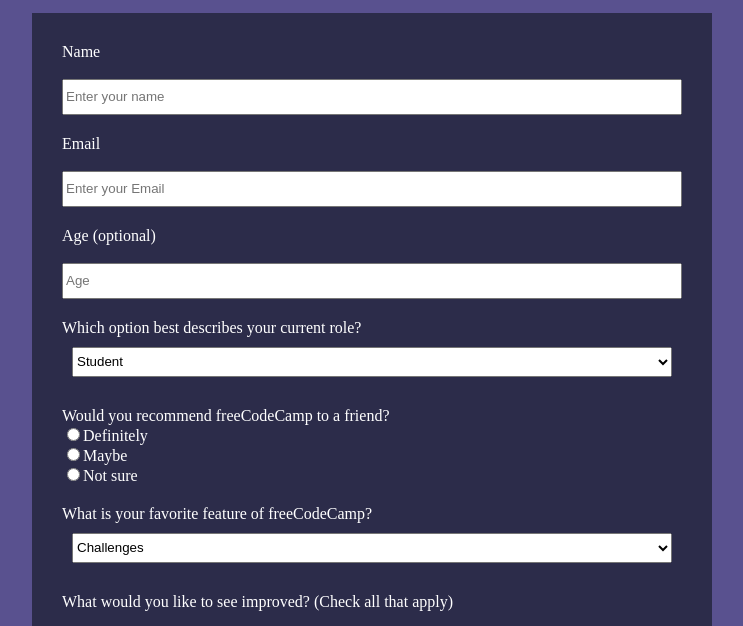
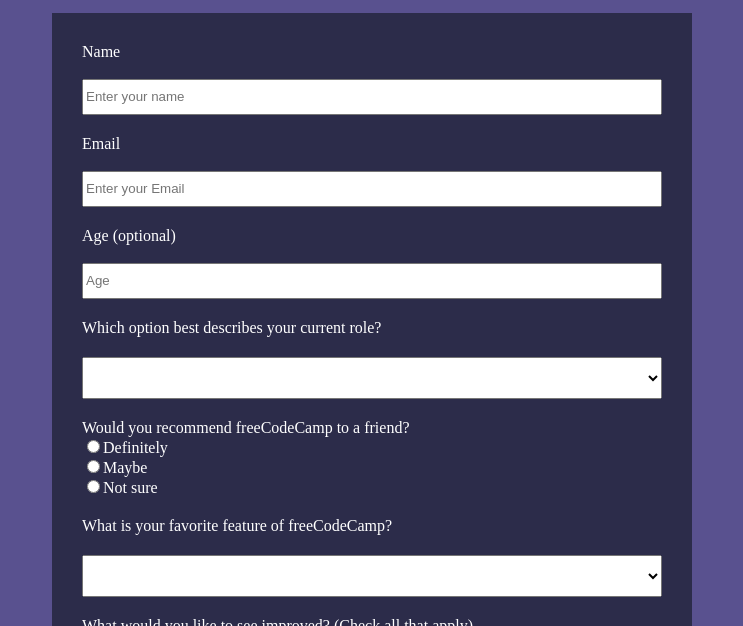
Before and after one commit to fahadshoukat/survey-form, a plain HTML site: page index.html in a window 1280 px wide. Shown: the part 101-727 px from the top of the page, without its empty margins (268-1011 px from the left). Drawn offline with Linux system fonts and the light colour scheme.

Commit message:
remove div tag and style dropdown

```diff
--- a/index.html
+++ b/index.html
@@ -31,7 +31,7 @@
                 </div>
                 <div class="formOptions">
                     <label>Which option best describes your current role?<label><br>
-                            <div class="formOptions">
+
                             <select id="dropdown">
                                 <option>Student</option>
                                 <option>Full Time Job</option>
@@ -40,25 +40,24 @@
                                 <option>Other</option>
                             </select>
                 </div>
-                </div>
                 <div class="formOptions">
                     <label>Would you recommend freeCodeCamp to a friend?<label><br>
-                            <div>
+
                             <input type="radio" name="recommend" value="definitely" />Definitely<br>
                             <input type="radio" name="recommend" value="maybe" />Maybe<br>
                             <input type="radio" name="recommend" value="not sure" />Not sure
-                            </div>
+
                 </div>
                 <div class="formOptions">
                     <label>What is your favorite feature of freeCodeCamp?<label><br>
-                            <div class="formOptions">
+                            <!-- <div class="formOptions"> -->
                             <select id="dropdown2">
                                 <option>Challenges</option>
                                 <option>Projects</option>
                                 <option>Community</option>
                                 <option>Open source</option>
                             </select>
-                            </div>
+                            <!-- </div> -->
                 </div>
                 <div class="formOptions">
                     <label>What would you like to see improved? (Check all that apply)</label><br>
--- a/style.css
+++ b/style.css
@@ -14,13 +14,21 @@
   font-style: italic;
 }
 #formDiv {
-  width: 50vw;
+  max-width: 600px;
   margin: auto;
   padding: 20px;
   background-color: #2c2c4a;
   color: white;
 }
-#name, #email, #number, #dropdown, #dropdown2 {
+
+#dropdown, #dropdown2 {
+    width: 580px;
+    padding: 20px;
+    margin-top: 20px;
+    height: 30px;
+}
+
+#name, #email, #number {
   height: 30px;
 }
 
```
Lines whose indentation alone changed are shown as unchanged.
